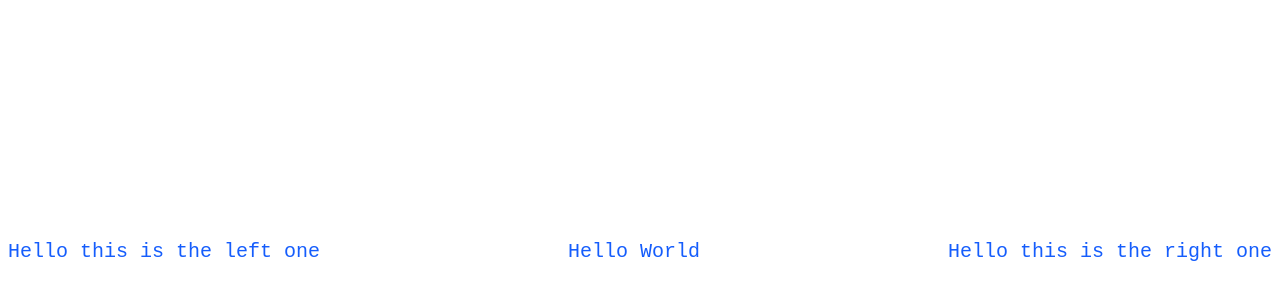
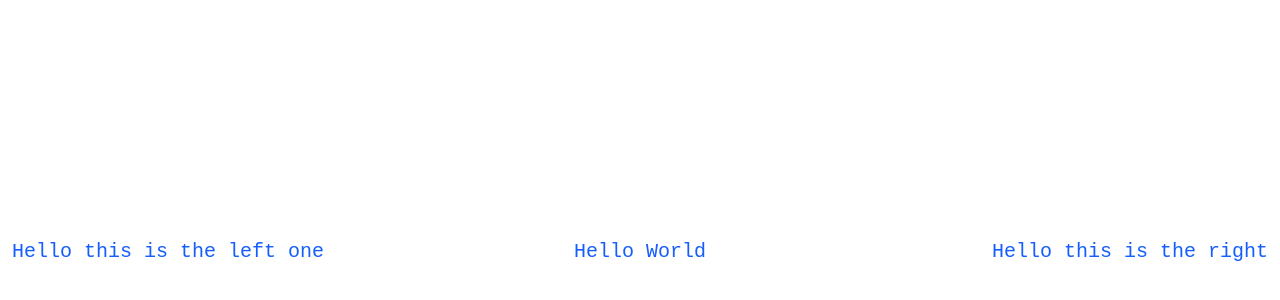
Before and after one commit to x1nx3r/silly-widgy, a React (Vite) app: page / in a window 1280 px wide. Shown: the part 148-448 px from the top of the page. Built offline with nearby package versions, Linux system fonts and the light colour scheme.

Commit message:
add transparency, absolute positioning,  and  mouse click-through

```diff
--- a/src/main/index.js
+++ b/src/main/index.js
@@ -25,10 +25,18 @@ app.whenReady().then(() => {
     frame: false,
     alwaysOnTop: true,
     autoHideMenuBar: true,
+    transparent: true,
+    backgroundColor: '#00000000',
     webPreferences: {
       preload: path.join(__dirname, '../preload/index.js'),
       sandbox: false
     }
+  })
+
+  mainWindow.once('ready-to-show', () => {
+    mainWindow.show()
+    // Make the transparent parts of the window click-through
+    mainWindow.setIgnoreMouseEvents(true, { forward: true })
   })
 
   // Load main React app
--- a/src/renderer/src/App.jsx
+++ b/src/renderer/src/App.jsx
@@ -15,10 +15,10 @@ function App() {
 
   return (
     <div className="font-display flex flex-col bg-macchiato-mantle w-full h-screen overflow-hidden">
-      <div className="flex flex-1 items-center justify-center">
-        <p className="mr-auto ml-0 px-2 text-xl text-blue-600">Hello this is the left one</p>
-        <p className="mx-auto text-xl text-blue-600">Hello World</p>
-        <p className="ml-auto mr-0 px-2 text-xl text-blue-600">Hello this is the right one</p>
+      <div className="relative flex flex-1 items-center justify-center">
+        <p className="absolute left-0 px-3 text-xl text-blue-600">Hello this is the left one</p>
+        <p className="absolute right-0 px-3 text-xl text-blue-600">Hello this is the right</p>
+        <p className="text-xl text-blue-600">Hello World</p>
       </div>
     </div>
   )
```
